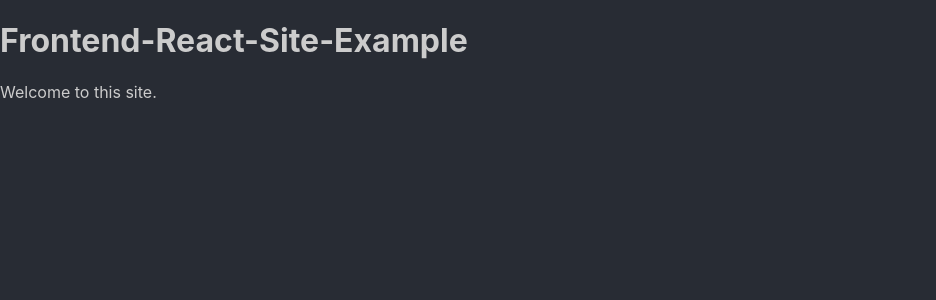
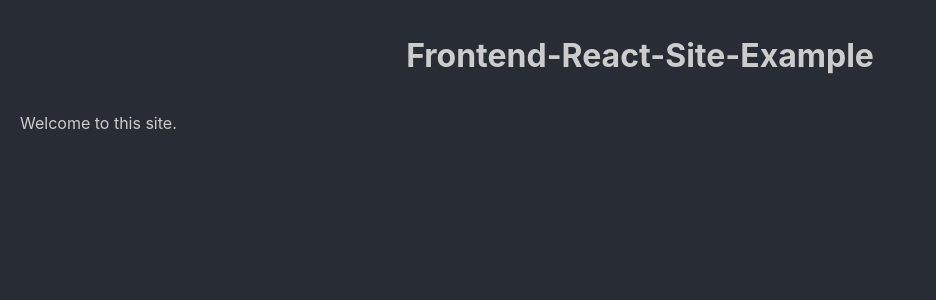
Before and after one commit to MehmetC80/mehmet-frontend-react-site-example, a React (Vite) app: page / in a window 1280 px wide. Shown: the top 300 px of the page, without its empty margins (0-936 px from the left). Built offline with nearby package versions, Linux system fonts and the light colour scheme; the HTML template or start-up script is replaced by a standard one.

Commit message:
add styling

```diff
--- a/src/App.scss
+++ b/src/App.scss
@@ -2,4 +2,15 @@ body {
   background-color: #282c34;
   min-height: 100vh;
   color: #ccc;
+  display: flex;
+  flex-direction: column;
+  padding: 15px 20px;
+
+  .App {
+    display: flex;
+    flex-direction: column;
+    h1 {
+      align-self: center;
+    }
+  }
 }
```
